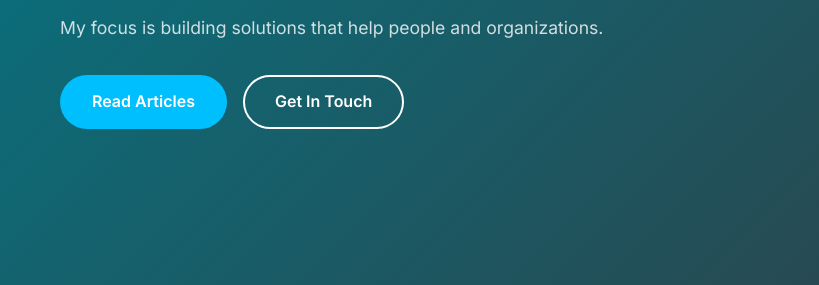
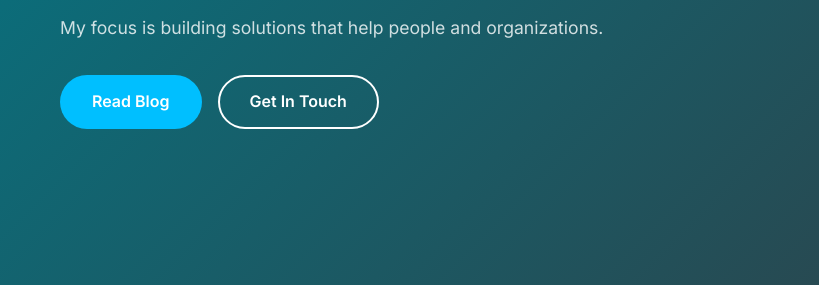
Before and after one commit to gmck2323/gmck2323.github.io, a website: page index.html in a window 1280 px wide. Shown: the part 470-755 px from the top of the page, 0-819 px from the left. Drawn offline with Linux system fonts and the light colour scheme; grey boxes are pictures that could not be loaded.

Commit message:
small edits

```diff
--- a/index.html
+++ b/index.html
@@ -40,7 +40,7 @@
                     My focus is building solutions that help people and organizations.
                 </p>
                 <div class="hero-buttons">
-                    <a href="#projects" class="btn btn-primary">Read Articles</a>
+                    <a href="#projects" class="btn btn-primary">Read Blog</a>
                     <a href="#contact" class="btn btn-secondary">Get In Touch</a>
                 </div>
             </div>
```
